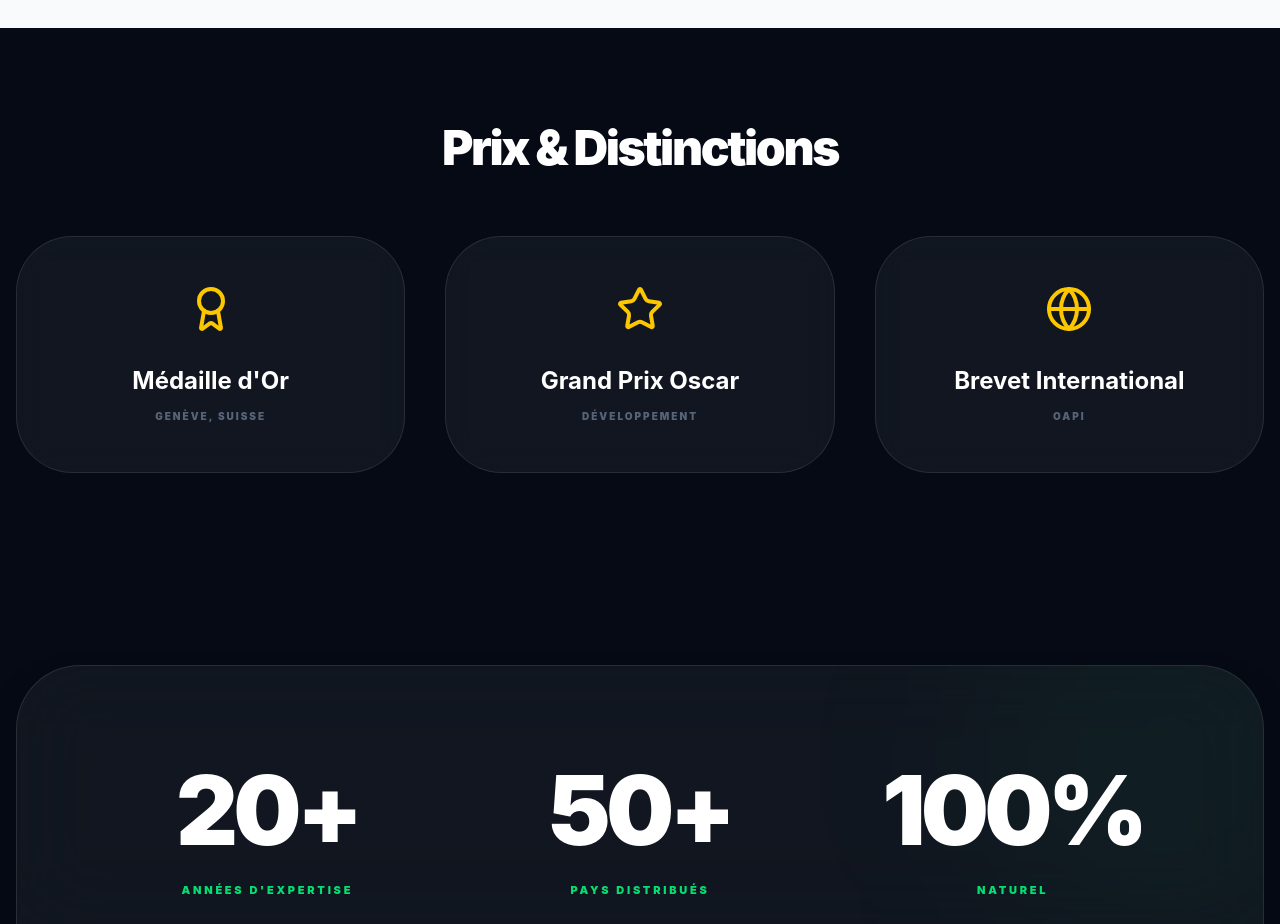
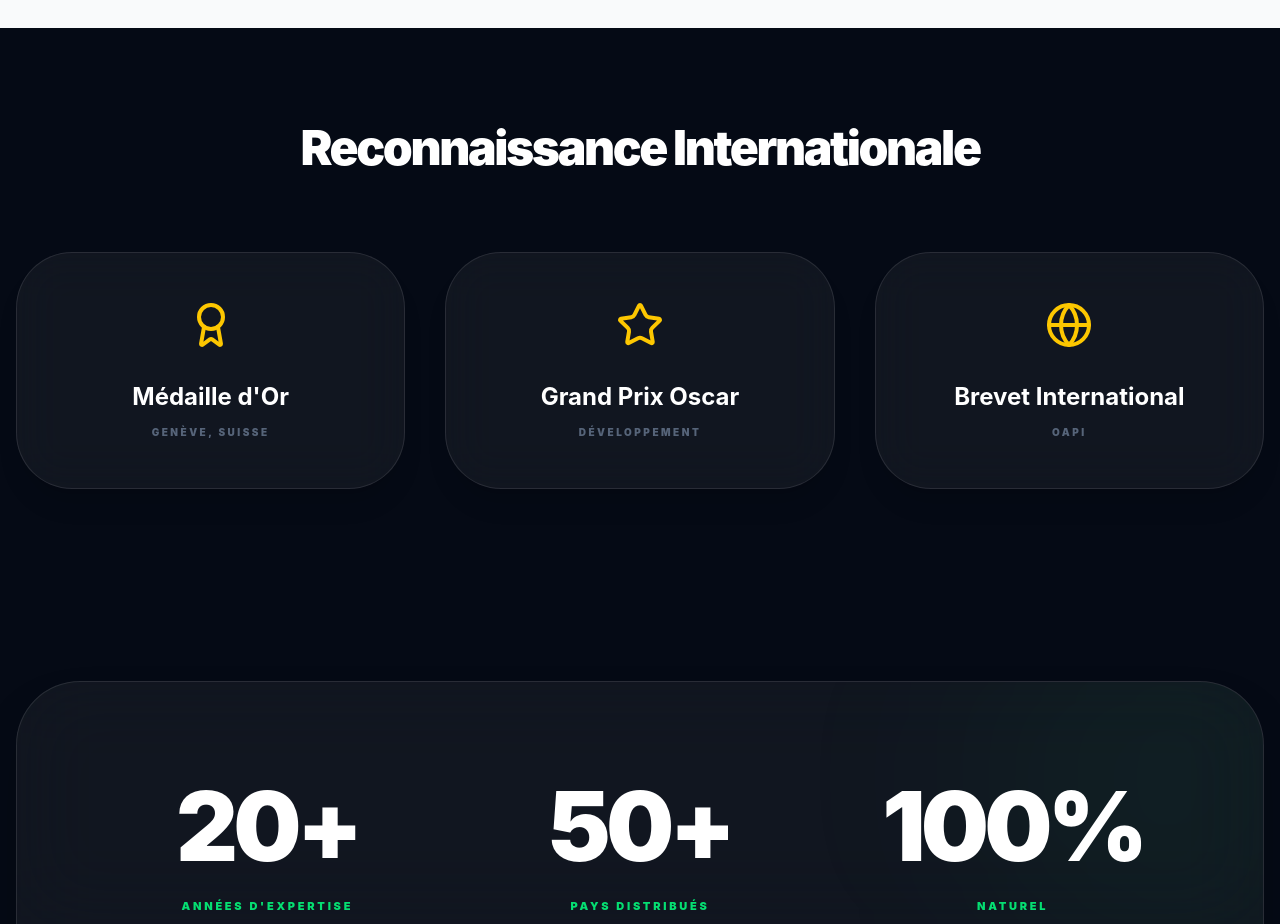
Before and after one commit to vianneycreator-pixel/refonte-api-site, a React (Vite) app: page / in a window 1280 px wide. Shown: the part 2400-3324 px from the top of the page. Built offline with nearby package versions, Linux system fonts and the light colour scheme.

Commit message:
Update Awards.jsx

```diff
--- a/src/components/Awards.jsx
+++ b/src/components/Awards.jsx
@@ -10,14 +10,14 @@ export default function Awards() {
   return (
     <section className="py-24 relative overflow-hidden bg-transparent">
       <div className="max-w-7xl mx-auto px-4 relative z-10">
-        <h2 className="text-4xl md:text-5xl font-black text-white text-center mb-16 tracking-tighter">
-          Prix & Distinctions
+        <h2 className="text-4xl md:text-5xl font-black text-white text-center mb-20 tracking-tighter">
+          Reconnaissance Internationale
         </h2>
         <div className="grid grid-cols-1 md:grid-cols-3 gap-10">
           {distinctions.map((d, i) => (
             <div
               key={i}
-              className="bg-white/5 backdrop-blur-lg border border-white/10 p-12 rounded-[3.5rem] text-center hover:bg-white/10 transition-all duration-500 group"
+              className="bg-white/5 backdrop-blur-xl border border-white/10 p-12 rounded-[3.5rem] text-center hover:bg-white/10 transition-all duration-500 group shadow-xl"
               data-aos="fade-up"
               data-aos-delay={i * 100}
             >
@@ -25,7 +25,7 @@ export default function Awards() {
                 {d.icon}
               </div>
               <h3 className="text-2xl font-bold text-white mb-3">{d.title}</h3>
-              <p className="text-blue-200/40 font-black uppercase text-[10px] tracking-[0.2em]">{d.place}</p>
+              <p className="text-blue-200/40 font-black uppercase text-[10px] tracking-[0.25em]">{d.place}</p>
             </div>
           ))}
         </div>
```
